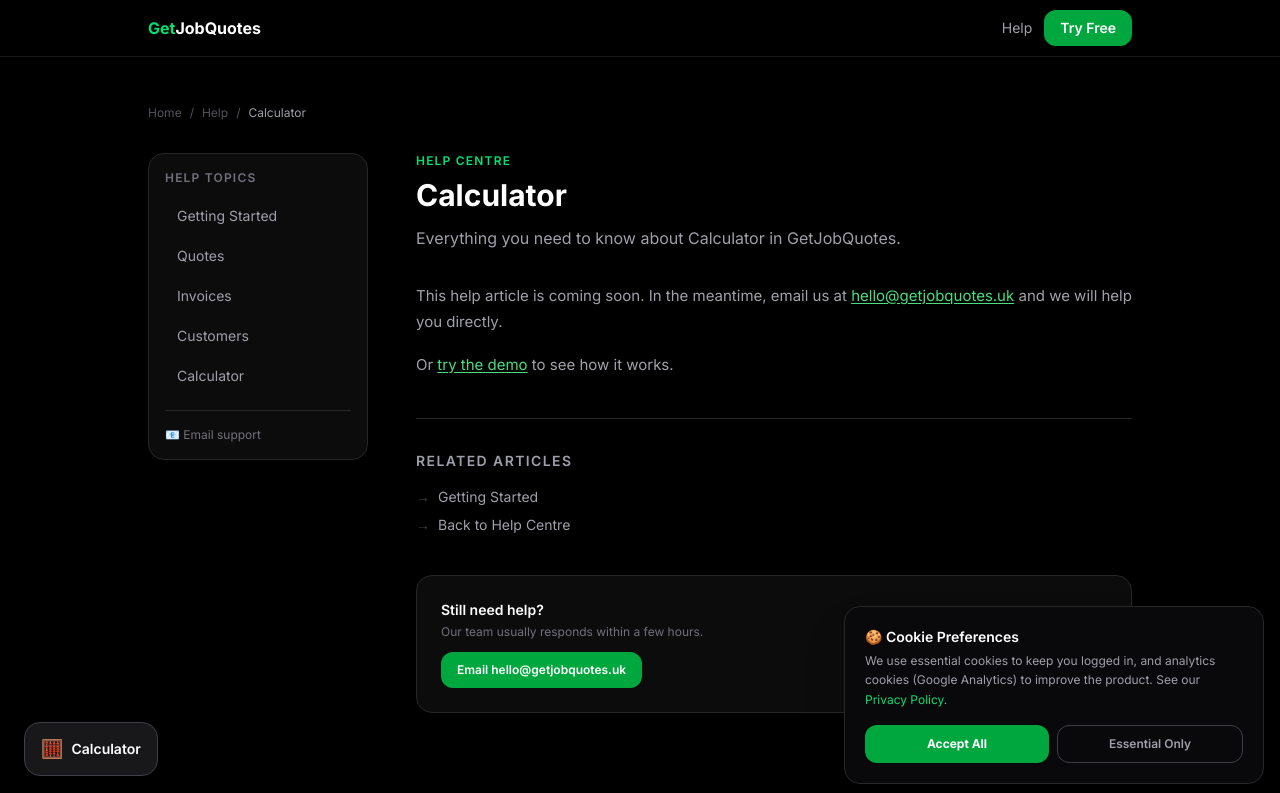
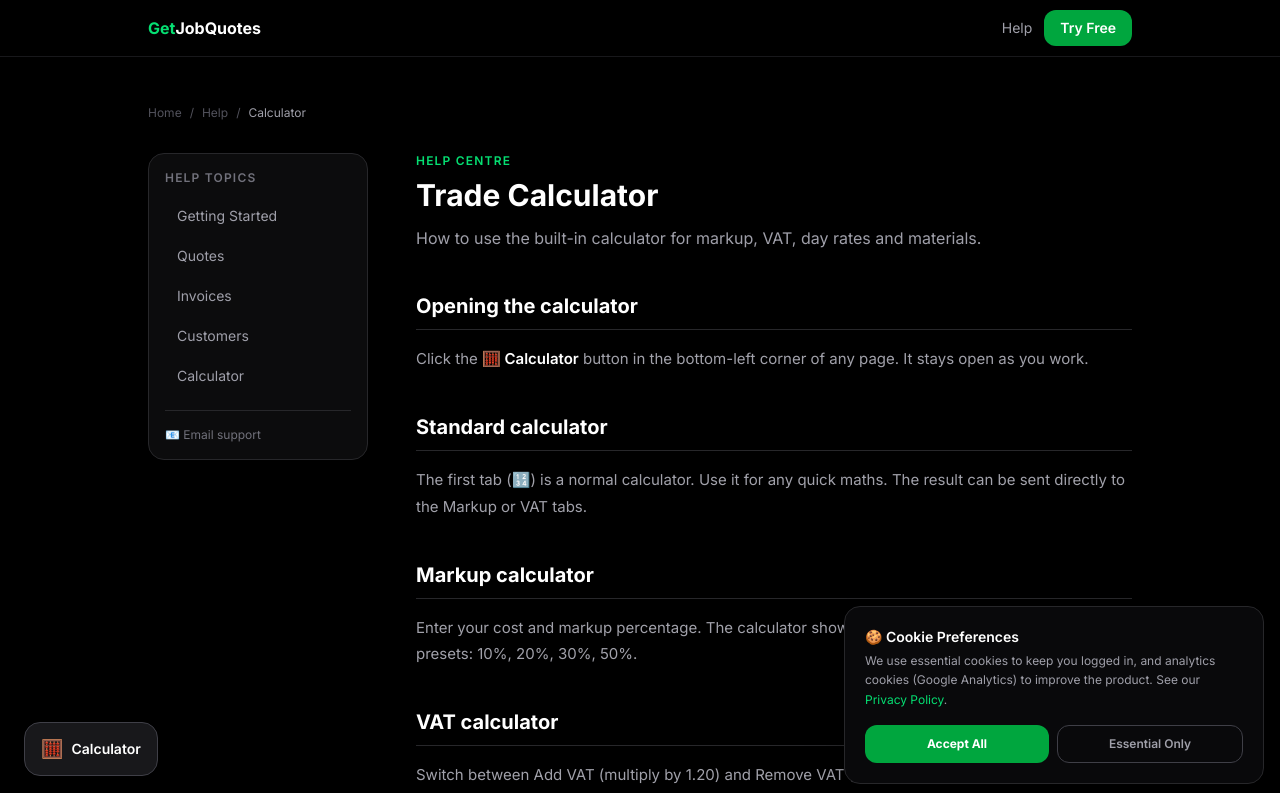
Before and after one commit to getjobquotes/getjobquotes-marketing, a Next.js app: page /help/calculator in a window 1280 px wide. Shown: the top 793 px of the page. Built offline with nearby package versions, Linux system fonts and the light colour scheme; no server answers.

Commit message:
fix: help page function names — no hyphens, all valid TypeScript identifiers

```diff
--- a/app/help/calculator/page.tsx
+++ b/app/help/calculator/page.tsx
@@ -2,23 +2,42 @@
 import HelpLayout from "@/components/HelpLayout";
 
 export const metadata: Metadata = {
-  title: "Help: Calculator | GetJobQuotes",
-  description: "How to use Calculator in GetJobQuotes. Step-by-step guide for UK tradespeople.",
+  title: "Help: Trade Calculator | GetJobQuotes",
+  description: "How to use the built-in trade calculator in GetJobQuotes.",
 };
 
 export default function HelpCalculatorPage() {
   return (
     <HelpLayout
-      title="Calculator"
-      description="Everything you need to know about Calculator in GetJobQuotes."
+      title="Trade Calculator"
+      description="How to use the built-in calculator for markup, VAT, day rates and materials."
       breadcrumb="Calculator"
       related={[
-        { label: "Getting Started", href: "/help/getting-started" },
+        { label: "VAT Calculator Guide", href: "/guides/vat-calculator-uk" },
+        { label: "Labour Rate Calculator", href: "/guides/labour-rate-calculator-uk" },
         { label: "Back to Help Centre", href: "/help" },
       ]}
     >
-      <p>This help article is coming soon. In the meantime, email us at <a href="mailto:hello@getjobquotes.uk">hello@getjobquotes.uk</a> and we will help you directly.</p>
-      <p>Or <a href="/demo">try the demo</a> to see how it works.</p>
+      <h2>Opening the calculator</h2>
+      <p>Click the <strong>🧮 Calculator</strong> button in the bottom-left corner of any page. It stays open as you work.</p>
+
+      <h2>Standard calculator</h2>
+      <p>The first tab (🔢) is a normal calculator. Use it for any quick maths. The result can be sent directly to the Markup or VAT tabs.</p>
+
+      <h2>Markup calculator</h2>
+      <p>Enter your cost and markup percentage. The calculator shows your sell price and profit. Quick presets: 10%, 20%, 30%, 50%.</p>
+
+      <h2>VAT calculator</h2>
+      <p>Switch between Add VAT (multiply by 1.20) and Remove VAT (divide by 1.20). Enter any amount to see the breakdown instantly.</p>
+
+      <h2>Day rate calculator</h2>
+      <p>Enter your day rate and number of days. The calculator shows the total including VAT, and your effective hourly rate.</p>
+
+      <h2>Materials calculator</h2>
+      <p>Enter material cost, your markup percentage and labour. The calculator shows the full job total ex-VAT and inc-VAT.</p>
+
+      <h2>Saving calculations</h2>
+      <p>Click <strong>Save to history</strong> on any tab to keep a record. View your last 20 calculations by clicking the 📋 button.</p>
     </HelpLayout>
   );
 }
--- a/app/help/customers/page.tsx
+++ b/app/help/customers/page.tsx
@@ -3,22 +3,31 @@
 
 export const metadata: Metadata = {
   title: "Help: Customers | GetJobQuotes",
-  description: "How to use Customers in GetJobQuotes. Step-by-step guide for UK tradespeople.",
+  description: "How to add and manage customers in GetJobQuotes.",
 };
 
 export default function HelpCustomersPage() {
   return (
     <HelpLayout
       title="Customers"
-      description="Everything you need to know about Customers in GetJobQuotes."
+      description="How to save clients and fill quotes instantly on repeat jobs."
       breadcrumb="Customers"
       related={[
-        { label: "Getting Started", href: "/help/getting-started" },
+        { label: "Quotes", href: "/help/quotes" },
         { label: "Back to Help Centre", href: "/help" },
       ]}
     >
-      <p>This help article is coming soon. In the meantime, email us at <a href="mailto:hello@getjobquotes.uk">hello@getjobquotes.uk</a> and we will help you directly.</p>
-      <p>Or <a href="/demo">try the demo</a> to see how it works.</p>
+      <h2>Adding a customer</h2>
+      <p>Go to <a href="/customers">Customers</a> and click <strong>Add Customer</strong>. Enter their name, email, phone and address.</p>
+
+      <h2>Using a saved customer in a quote</h2>
+      <p>When creating a new quote, select the customer from the dropdown at the top of the form. Their details fill in automatically.</p>
+
+      <h2>Editing a customer</h2>
+      <p>Go to Customers, find the client and click <strong>Edit</strong>. Changes apply to new quotes — existing quotes are not affected.</p>
+
+      <h2>Quick quote from customer list</h2>
+      <p>Click the <strong>+ Quote</strong> button next to any customer to go straight to the quote form with their details pre-filled.</p>
     </HelpLayout>
   );
 }
--- a/app/help/getting-started/page.tsx
+++ b/app/help/getting-started/page.tsx
@@ -2,23 +2,39 @@
 import HelpLayout from "@/components/HelpLayout";
 
 export const metadata: Metadata = {
-  title: "Help: Getting Started | GetJobQuotes",
-  description: "How to use Getting Started in GetJobQuotes. Step-by-step guide for UK tradespeople.",
+  title: "Getting Started | GetJobQuotes Help",
+  description: "How to get started with GetJobQuotes. Step-by-step guide for UK tradespeople.",
 };
 
-export default function HelpGetting-startedPage() {
+export default function HelpGettingStartedPage() {
   return (
     <HelpLayout
       title="Getting Started"
-      description="Everything you need to know about Getting Started in GetJobQuotes."
+      description="Everything you need to know to set up GetJobQuotes and create your first quote."
       breadcrumb="Getting Started"
       related={[
-        { label: "Getting Started", href: "/help/getting-started" },
+        { label: "How to create a quote", href: "/help/quotes" },
+        { label: "How to add customers", href: "/help/customers" },
         { label: "Back to Help Centre", href: "/help" },
       ]}
     >
-      <p>This help article is coming soon. In the meantime, email us at <a href="mailto:hello@getjobquotes.uk">hello@getjobquotes.uk</a> and we will help you directly.</p>
-      <p>Or <a href="/demo">try the demo</a> to see how it works.</p>
+      <h2>1. Create your account</h2>
+      <p>Sign up free at <a href="/auth?mode=signup">getjobquotes.uk/auth</a>. No credit card needed. Takes 30 seconds.</p>
+
+      <h2>2. Set up your business profile</h2>
+      <p>Go to <a href="/profile">Profile</a> and add your business name, logo, phone and email. This information appears on every quote and invoice you send.</p>
+
+      <h2>3. Add your first customer</h2>
+      <p>Go to <a href="/customers">Customers</a> and add a client. Once saved, you can fill their details into any new quote with one click.</p>
+
+      <h2>4. Create your first quote</h2>
+      <p>Click <strong>New Quote</strong> in the navigation. Add line items for labour and materials, toggle VAT if needed, then download the PDF or save it.</p>
+
+      <h2>5. Send to your client</h2>
+      <p>After saving a quote, share it via WhatsApp or email. Your client receives a link where they can view and accept the quote online.</p>
+
+      <h2>Need more help?</h2>
+      <p>Email us at <a href="mailto:hello@getjobquotes.uk">hello@getjobquotes.uk</a> and we will help you directly.</p>
     </HelpLayout>
   );
 }
--- a/app/help/invoices/page.tsx
+++ b/app/help/invoices/page.tsx
@@ -3,22 +3,32 @@
 
 export const metadata: Metadata = {
   title: "Help: Invoices | GetJobQuotes",
-  description: "How to use Invoices in GetJobQuotes. Step-by-step guide for UK tradespeople.",
+  description: "How to create and send invoices using GetJobQuotes.",
 };
 
 export default function HelpInvoicesPage() {
   return (
     <HelpLayout
       title="Invoices"
-      description="Everything you need to know about Invoices in GetJobQuotes."
+      description="How to create invoices, convert from quotes and mark as paid."
       breadcrumb="Invoices"
       related={[
-        { label: "Getting Started", href: "/help/getting-started" },
+        { label: "Quotes", href: "/help/quotes" },
+        { label: "How to Write an Invoice (Guide)", href: "/guides/how-to-write-an-invoice-uk" },
         { label: "Back to Help Centre", href: "/help" },
       ]}
     >
-      <p>This help article is coming soon. In the meantime, email us at <a href="mailto:hello@getjobquotes.uk">hello@getjobquotes.uk</a> and we will help you directly.</p>
-      <p>Or <a href="/demo">try the demo</a> to see how it works.</p>
+      <h2>Creating an invoice</h2>
+      <p>You can create an invoice directly from <strong>New Quote</strong> — just switch the toggle from Quote to Invoice at the top.</p>
+
+      <h2>Converting a quote to invoice</h2>
+      <p>The easiest way. From your Dashboard, find any quote and click <strong>→ Invoice</strong>. The invoice is created with all the same client details and line items.</p>
+
+      <h2>Marking as paid</h2>
+      <p>From the Dashboard, click <strong>Mark Paid</strong> on any invoice. The status updates to Paid and the date is recorded.</p>
+
+      <h2>Overdue invoices</h2>
+      <p>Invoices that are more than 30 days old and unpaid are highlighted in red on your dashboard so you can chase them easily.</p>
     </HelpLayout>
   );
 }
--- a/app/help/quotes/page.tsx
+++ b/app/help/quotes/page.tsx
@@ -3,22 +3,38 @@
 
 export const metadata: Metadata = {
   title: "Help: Quotes | GetJobQuotes",
-  description: "How to use Quotes in GetJobQuotes. Step-by-step guide for UK tradespeople.",
+  description: "How to create, edit and send quotes using GetJobQuotes.",
 };
 
 export default function HelpQuotesPage() {
   return (
     <HelpLayout
       title="Quotes"
-      description="Everything you need to know about Quotes in GetJobQuotes."
+      description="How to create, edit, download and send professional quotes."
       breadcrumb="Quotes"
       related={[
-        { label: "Getting Started", href: "/help/getting-started" },
+        { label: "How to Write a Quote (Guide)", href: "/guides/how-to-write-a-quote-uk" },
+        { label: "Invoices", href: "/help/invoices" },
         { label: "Back to Help Centre", href: "/help" },
       ]}
     >
-      <p>This help article is coming soon. In the meantime, email us at <a href="mailto:hello@getjobquotes.uk">hello@getjobquotes.uk</a> and we will help you directly.</p>
-      <p>Or <a href="/demo">try the demo</a> to see how it works.</p>
+      <h2>Creating a quote</h2>
+      <p>Click <strong>New Quote</strong> in the navigation. Fill in the client details, add line items for labour and materials, then save or download.</p>
+
+      <h2>Adding line items</h2>
+      <p>Each line item has a description, quantity and unit price. The total is calculated automatically. Add as many items as needed.</p>
+
+      <h2>VAT</h2>
+      <p>Toggle the VAT switch to add 20% UK VAT. The subtotal, VAT amount and total are shown separately on the PDF.</p>
+
+      <h2>Downloading the PDF</h2>
+      <p>Click <strong>Download PDF</strong> to save the quote as a PDF file you can send by email or print.</p>
+
+      <h2>Sending to a client</h2>
+      <p>Save the quote first, then share the link via WhatsApp or email. Your client can view and accept the quote online without needing an account.</p>
+
+      <h2>Converting to invoice</h2>
+      <p>From the Dashboard, find the quote and click <strong>→ Invoice</strong>. A new invoice is created instantly with the same details.</p>
     </HelpLayout>
   );
 }
```
